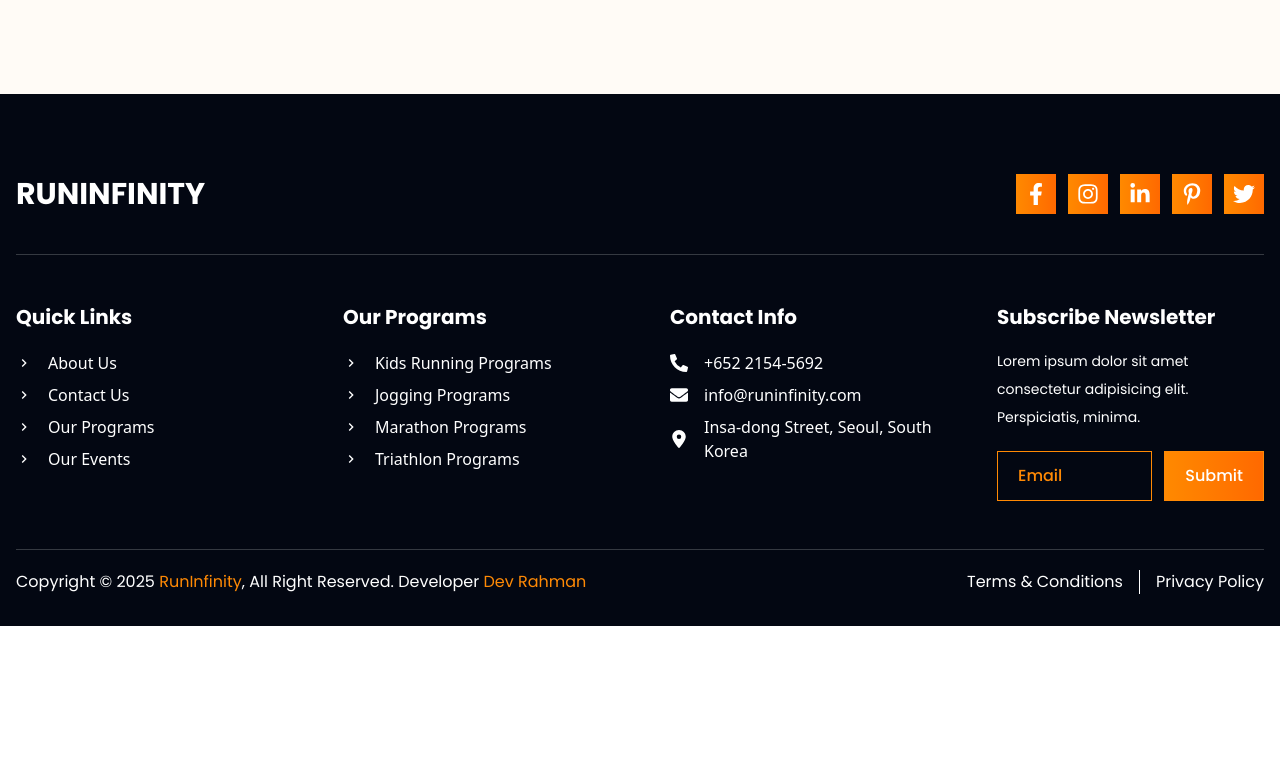
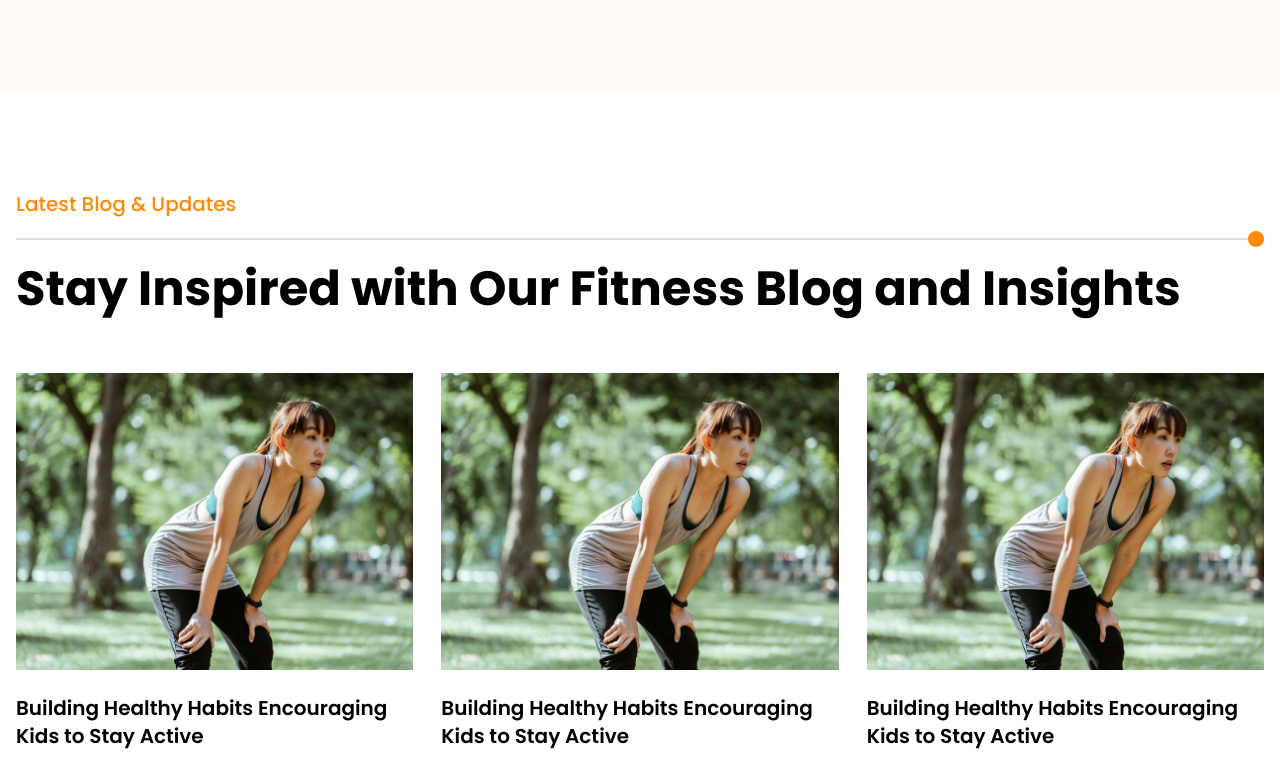
Before and after one commit to devrakibulrahman/runInfinity-client, a React (Vite) app: page /marathons/marathon_details/1 in a window 1280 px wide. Shown: the part 2734-3494 px from the top of the page. Before the commit the page ends 3360 px from the top, so only its background shows below. Built offline with nearby package versions, Linux system fonts and the light colour scheme.

Commit message:
added blog section in marathon details page

```diff
--- a/src/pages/MarathonDetailsPage.jsx
+++ b/src/pages/MarathonDetailsPage.jsx
@@ -14,9 +14,9 @@ const MarathonDetailsPage = () => {
                 <div className="w-full min-h-[200px] bg-orange-50/50 dark:bg-gray-950">
                     <JoinUsSection></JoinUsSection>
                 </div>
-                {/* <div className="w-full min-h-[200px] bg-white dark:bg-gray-900">
+                <div className="w-full min-h-[200px] bg-white dark:bg-gray-900">
                     <BlogSection></BlogSection>
-                </div> */}
+                </div>
             </div>
         </>
     );
```
